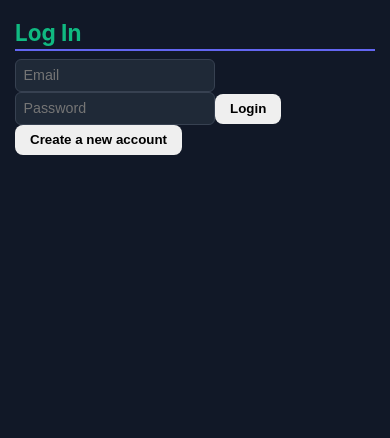
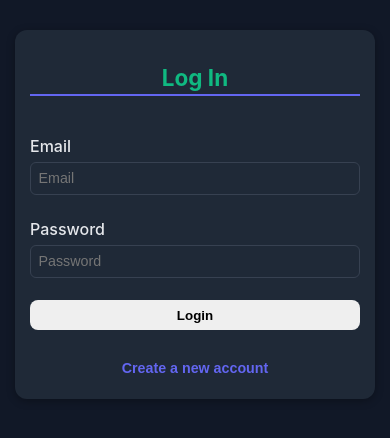
Before and after one commit to JoseGonzaless/expense-tracker, a React (Vite) app: page /login in a window 390 px wide. Shown: the top 438 px of the page. Built offline with nearby package versions, Linux system fonts and the light colour scheme; no server answers.

Commit message:
Refine auth flow with validation, input clearing, and mobile styling polish

```diff
--- a/src/components/Layout.jsx
+++ b/src/components/Layout.jsx
@@ -1,6 +1,6 @@
 import { NavLink, Outlet, useNavigate } from 'react-router-dom';
 import { useEffect, useState } from 'react';
-import { supabase } from '../lib/supabase'; // ✅ make sure this import exists
+import { supabase } from '../lib/supabase';
 import '../styles/Layout.css';
 
 export default function Layout() {
@@ -17,7 +17,6 @@ export default function Layout() {
 
   async function handleLogout() {
     await supabase.auth.signOut();
-    localStorage.removeItem('authToken');
     navigate('/login');
   }
 
--- a/src/pages/Auth.jsx
+++ b/src/pages/Auth.jsx
@@ -1,19 +1,80 @@
-import { useState } from 'react'
+import { useState, useEffect } from 'react'
 import { supabase } from '../lib/supabase'
 import { useNavigate } from 'react-router-dom'
+import { useUser } from '../hooks/useUser'
+
+import '../styles/auth.css'
 
 export default function Auth() {
+  const { user } = useUser()
+  const navigate = useNavigate()
+
+  // Form states
   const [email, setEmail] = useState('')
   const [password, setPassword] = useState('')
   const [isSignUp, setIsSignUp] = useState(false)
   const [error, setError] = useState(null)
   const [loading, setLoading] = useState(false)
 
-  const navigate = useNavigate()
+  // Live password validation feedback
+  const [passwordError, setPasswordError] = useState('')
 
+  // If user is already logged in, redirect from /login to dashboard
+  useEffect(() => {
+    if (user) {
+      navigate('/dashboard')
+    }
+  }, [user, navigate])
+
+  // Email validation with simple regex
+  const isEmailValid = (email) => /\S+@\S+\.\S+/.test(email)
+
+  // Password strength rules
+  const isPasswordStrong = (pw) => {
+    const minLength = /.{8,}/
+    const upper = /[A-Z]/
+    const lower = /[a-z]/
+    const number = /[0-9]/
+    const special = /[^A-Za-z0-9]/
+    return (
+      minLength.test(pw) &&
+      upper.test(pw) &&
+      lower.test(pw) &&
+      number.test(pw) &&
+      special.test(pw)
+    )
+  }
+
+  // Live password strength validation (for signup)
+  useEffect(() => {
+    if (isSignUp && password.length > 0) {
+      setPasswordError(
+        isPasswordStrong(password)
+          ? ''
+          : 'weak'
+      )
+    } else {
+      setPasswordError('')
+    }
+  }, [password, isSignUp])
+
+  // Form submission handler
   const handleSubmit = async (e) => {
     e.preventDefault()
     setError(null)
+
+    // Always validate email format
+    if (!isEmailValid(email)) {
+      setError('Please enter a valid email address.')
+      return
+    }
+
+    // Only validate password strength when signing up
+    if (isSignUp && !isPasswordStrong(password)) {
+      setError('Password must be stronger (see requirements).')
+      return
+    }
+
     setLoading(true)
 
     const { error } = isSignUp
@@ -21,40 +82,96 @@ export default function Auth() {
       : await supabase.auth.signInWithPassword({ email, password })
 
     if (error) {
+      // Handle common Supabase auth messages cleanly
+      const msg = error.message.toLowerCase()
+
+      if (msg.includes('invalid login credentials')) {
+        setError('Invalid email or password.')
+      } else if (msg.includes('user not found')) {
+        setError('No account found for this email.')
+      } else if (msg.includes('email not confirmed')) {
+        setError('Please confirm your email before logging in.')
+      } else {
         setError(error.message)
+      }
+    } else {
+      if (isSignUp) {
+        setError('Check your email to confirm your account before logging in.')
       } else {
         navigate('/dashboard')
+      }
     }
 
     setLoading(false)
   }
 
+
   return (
     <div className="container">
-      <h2>{isSignUp ? 'Sign Up' : 'Log In'}</h2>
-      <form onSubmit={handleSubmit}>
+      <div className="auth-container">
+        <h2 className="auth-title">{isSignUp ? 'Sign Up' : 'Log In'}</h2>
+
+        <form className="auth-form" onSubmit={handleSubmit} noValidate>
+          <label htmlFor="email" className="auth-label">Email</label>
           <input
+            id="email"
+            className="auth-input"
             type="email"
             placeholder="Email"
             value={email}
             onChange={(e) => setEmail(e.target.value)}
             required
           />
+
+          <label htmlFor="password" className="auth-label">Password</label>
           <input
+            id="password"
+            className="auth-input"
             type="password"
             placeholder="Password"
             value={password}
             onChange={(e) => setPassword(e.target.value)}
             required
           />
-        <button type="submit" disabled={loading}>
+
+          {/* Password requirement block */}
+          {isSignUp && passwordError === 'weak' && (
+            <div className="password-requirements">
+              <p className="password-requirements-title">Password must include:</p>
+              <ul className="password-requirements-list">
+                <li>At least 8 characters</li>
+                <li>One uppercase letter (A–Z)</li>
+                <li>One lowercase letter (a–z)</li>
+                <li>One number (0–9)</li>
+                <li>One special character (e.g. !@#$%)</li>
+              </ul>
+            </div>
+          )}
+
+          <button
+            type="submit"
+            className="auth-button"
+            disabled={loading}
+          >
             {loading ? 'Processing...' : isSignUp ? 'Create Account' : 'Login'}
           </button>
         </form>
-      {error && <p style={{ color: 'red' }}>{error}</p>}
-      <button onClick={() => setIsSignUp(!isSignUp)}>
+
+        {error && <p className="auth-error">{error}</p>}
+
+        <button
+          className="auth-toggle"
+          onClick={() => {
+            setIsSignUp(!isSignUp)
+            setEmail('')
+            setPassword('')
+            setError(null)
+            setPasswordError('')
+          }}
+        >
           {isSignUp ? 'Already have an account?' : 'Create a new account'}
         </button>
       </div>
+    </div>
   )
 }
--- /dev/null
+++ b/src/styles/auth.css
@@ -0,0 +1,113 @@
+/* ==================================
+   AUTH MODULE: Layout & Structure
+================================== */
+
+.auth-container {
+  max-width: 400px;
+  width: 100%;
+  margin: 2rem auto;
+  padding: 2rem;
+  background-color: var(--color-surface);
+  border-radius: 12px;
+  box-shadow: 0 2px 8px rgba(0, 0, 0, 0.3);
+}
+
+/* Title */
+.auth-title {
+  text-align: center;
+  margin-bottom: 1.5rem;
+  color: var(--color-primary);
+}
+
+/* Form Layout */
+.auth-form {
+  display: flex;
+  flex-direction: column;
+}
+
+/* Labels (reuse font + color theme) */
+.auth-label {
+  display: block;
+  font-weight: 500;
+  margin-bottom: 0.25rem;
+  margin-top: 1rem;
+  color: #E5E7EB;
+}
+
+/* Inputs inherit global input styles */
+.auth-input {
+  width: 100%;
+  box-sizing: border-box;
+  margin-bottom: 0.5rem;
+}
+
+/* Submit Button (reuse global .primary) */
+.auth-button {
+  width: 100%;
+  margin-top: 1rem;
+}
+
+/* Error / Info Message */
+.auth-error {
+  margin-top: 1rem;
+  color: var(--color-error);
+  font-weight: 500;
+  font-size: 0.95rem;
+  text-align: center;
+}
+
+/* Password Strength Info Box */
+.password-requirements {
+  margin-top: 0.75rem;
+  background-color: #2c2c2c;
+  padding: 0.75rem;
+  border: 1px solid #4b5563; /* gray-600 */
+  border-radius: 6px;
+  font-size: 0.9rem;
+  color: #e2e8f0; /* light gray */
+}
+
+.password-requirements-title {
+  margin: 0 0 0.5rem 0;
+  font-weight: 600;
+}
+
+.password-requirements-list {
+  padding-left: 1.25rem;
+  margin: 0;
+}
+
+.password-requirements-list li {
+  margin-bottom: 0.25rem;
+  list-style-type: disc;
+}
+
+/* Toggle Mode Button */
+.auth-toggle {
+  background: none;
+  border: none;
+  color: var(--color-secondary);
+  margin-top: 1.5rem;
+  cursor: pointer;
+  font-size: 0.95rem;
+  display: block;
+  width: 100%;
+  text-align: center;
+}
+
+.auth-toggle:hover {
+  text-decoration: underline;
+}
+
+/* =====================
+   Responsive Adjustments
+===================== */
+@media (max-width: 480px) {
+  .auth-container {
+    padding: 1rem;
+  }
+
+  .auth-title {
+    font-size: 1.5rem;
+  }
+}
```
Lines whose indentation alone changed are shown as unchanged.
